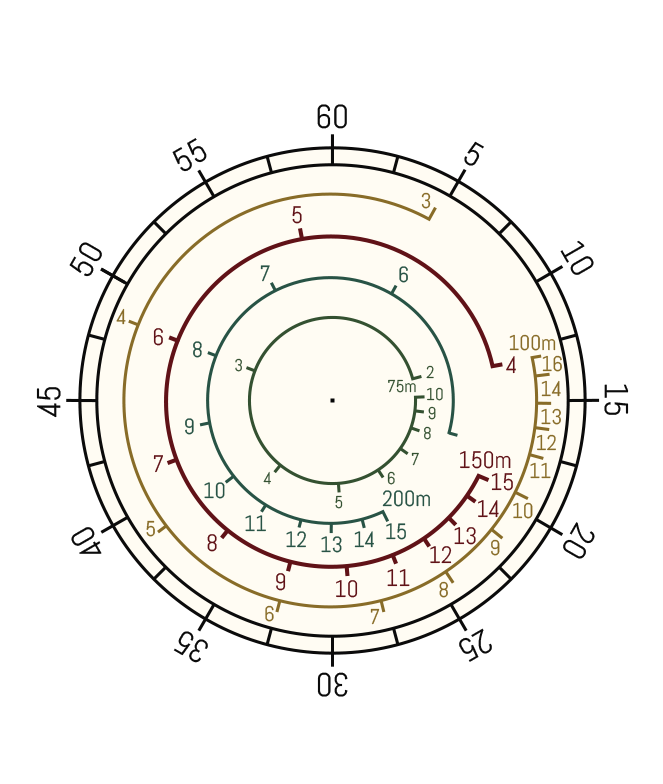
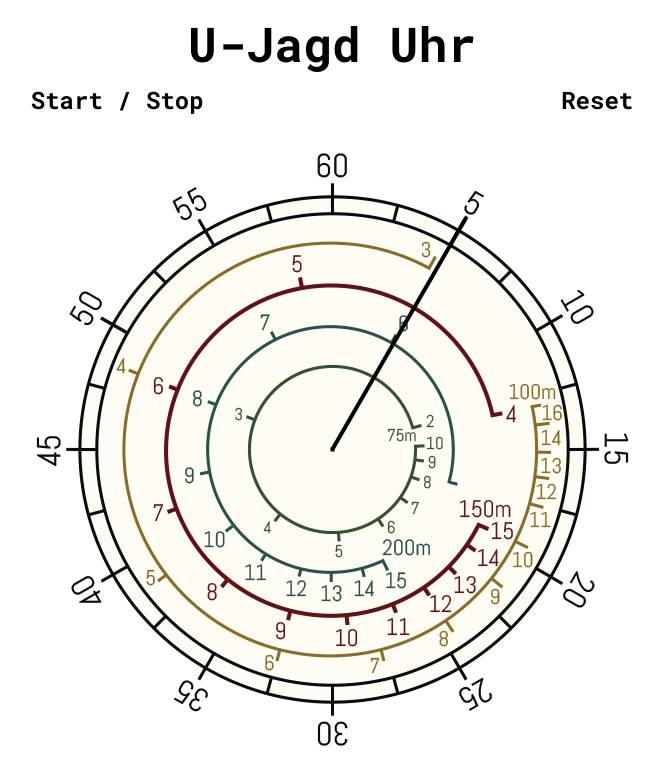
Before and after one commit to frazierzak/ujagd, a plain HTML site: page index.html in a window 1280 px wide. Shown: the whole page, without its empty margins (308-971 px from the left). Drawn offline with Linux system fonts and the light colour scheme.

Commit message:
Final Commit

```diff
--- a/index.html
+++ b/index.html
@@ -1,14 +1,25 @@
 <!DOCTYPE html>
 <html>
 <head>
-	<title>U Jagd</title>
+	<title>U-Jagd Uhr</title>
+	<link rel="preconnect" href="https://fonts.gstatic.com">
+	<link href="https://fonts.googleapis.com/css2?family=Roboto+Mono:wght@200;400;700&display=swap" rel="stylesheet">
 	<link rel="stylesheet" type="text/css" href="main.css">
+	<meta charset="utf-8">
 </head>
 <body>
+	<h1>U-Jagd Uhr</h1>
+	<div class="buttons">
+		<div id="start" class="clicker" onclick="document.getElementById('secondhand').classList.remove('reset');">Start / Stop</div>
+		<div id="reset" class="clicker" onclick="document.getElementById('secondhand').classList.toggle('reset');">Reset</div>
+	</div>
 	<div class="wrapper">
+
 		<div id="ujagd">
 			<img src="chronometer.png" />
+			<div id="secondhand" data-animation></div>
 		</div>
 	</div>
+	<script type="text/javascript" src="main.js"></script>
 </body>
 </html>
```
